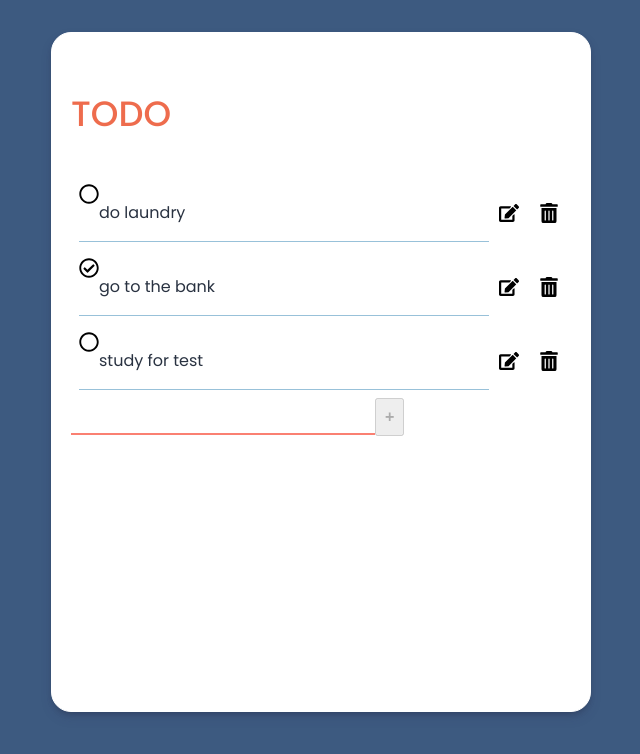
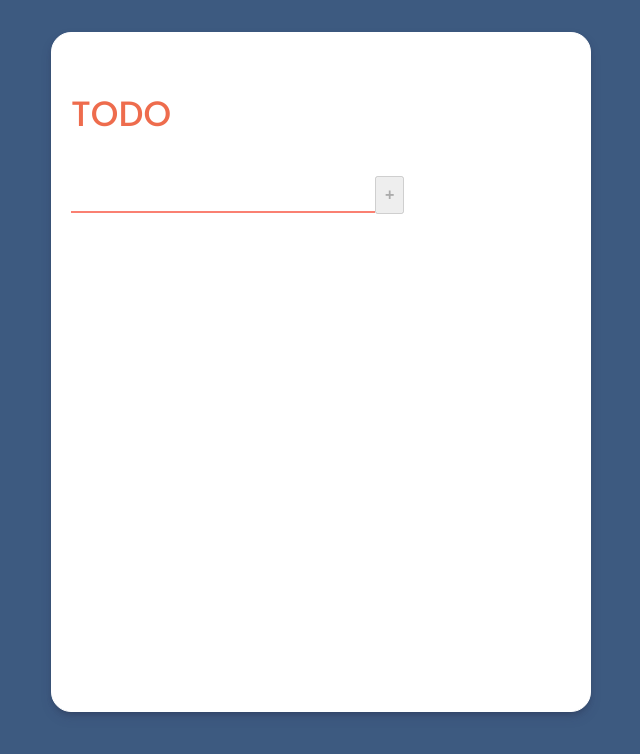
Before and after one commit to dwainejade/dwaine-todo-list, a React (Create React App) app: page / in a window 1280 px wide. Shown: the top 754 px of the page, without its empty margins (319-959 px from the left). Built offline with nearby package versions, Linux system fonts and the light colour scheme.

Commit message:
localstorage hook added

```diff
--- a/src/components/Todo.js
+++ b/src/components/Todo.js
@@ -10,14 +10,13 @@ import "./todo.css";
 import { TodoContext } from "./TodoContext";
 
 export default function Todo({ todo }) {
-  const [todos, setTodos] = useContext(TodoContext);
+  const [todos, setTodos, storage, setStorage] = useContext(TodoContext);
   const [input, setInput] = useState(todo.text);
 
   const markComplete = (id) => {
     todos.map((todo) => {
       if (todo.id === id) {
         todo.completed = !todo.completed;
-        console.log("done", todo);
       }
       return todo;
     });
@@ -69,22 +68,23 @@ export default function Todo({ todo }) {
         </div>
       ) : (
         <div className="item-wrapper">
-          <div
-            className="left-wrapper"
-
-            // style={{ border: "1px solid", width: "500px", margin: "20px auto" }}
-          >
-            <div onClick={() => markComplete(todo.id)}>
-              {todo.completed ? (
+          {todo.completed ? (
+            <div className="left-wrapper">
+              <div onClick={() => markComplete(todo.id)}>
                 <FaRegCheckCircle className="checkbox" size={20} />
-              ) : (
-                <FaRegCircle className="empty-checkbox" size={20} />
-              )}
+              </div>
+              <p className="strike">{todo.text}</p>
             </div>
-            <p className="text">{todo.text}</p>
-            {/* <p>id: {todo.id}</p> */}
-            {/* <p>completed: {todo.completed.toString()}</p> */}
-          </div>
+          ) : (
+            <div className="left-wrapper">
+              <div onClick={() => markComplete(todo.id)}>
+                <FaRegCircle className="checkbox" size={20} />
+              </div>
+              <p className="text">{todo.text}</p>
+            </div>
+          )}
+          {/* <p>id: {todo.id}</p> */}
+          {/* <p>completed: {todo.completed.toString()}</p> */}
           <div className="icons">
             <FaEdit
               className="edit"
--- a/src/components/TodoContext.js
+++ b/src/components/TodoContext.js
@@ -1,46 +1,51 @@
-import React, { useState, createContext } from "react";
+import React, { useState, createContext, useEffect } from "react";
 
 export const TodoContext = createContext();
 
 export const TodoProvider = (props) => {
-  const [todos, setTodos] = useState([
-    {
-      id: 1,
-      text: "do laundry",
-      completed: false,
-      edit: false
-    },
-    {
-      id: 2,
-      text: "go to the bank",
-      completed: true,
-      edit: false
-    },
-    {
-      id: 3,
-      text: "study for test",
-      completed: false,
-      edit: false
-    }
-  ]);
+  const [storage, setStorage] = useLocalStorage("todo", []);
+  const [todos, setTodos] = useState(storage);
 
-  // // localStorage
-  // const todoStorage = {
-  //     fetch: function () {
-  //         let todos = JSON.parse(localStorage.getItem('todo-app') || '[]')
-  //         todos.forEach(function (todo, index) {
-  //             todo.id = index
-  //         })
-  //         todoStorage.uid = todos.length
-  //         return todos
-  //     },
-  //     save: function (todos) {
-  //         localStorage.setItem('todo-app', JSON.stringify(todos))
-  //     }
-  // }
+  useEffect(() => {
+    setStorage(todos);
+  }, [todos]);
+
+  function useLocalStorage(key, initialValue) {
+    // State to store our value
+    // Pass initial state function to useState so logic is only executed once
+    const [storedValue, setStoredValue] = useState(() => {
+      try {
+        // Get from local storage by key
+        const item = window.localStorage.getItem(key);
+        // Parse stored json or if none return initialValue
+        return item ? JSON.parse(item) : initialValue;
+      } catch (error) {
+        // If error also return initialValue
+        console.log(error);
+        return initialValue;
+      }
+    });
+    // Return a wrapped version of useState's setter function that ...
+    // ... persists the new value to localStorage.
+    const setValue = (value) => {
+      try {
+        // Allow value to be a function so we have same API as useState
+        const valueToStore =
+          value instanceof Function ? value(storedValue) : value;
+        // Save state
+        setStoredValue(valueToStore);
+        // Save to local storage
+        window.localStorage.setItem(key, JSON.stringify(valueToStore));
+      } catch (error) {
+        // A more advanced implementation would handle the error case
+        console.log(error);
+      }
+    };
+    return [storedValue, setValue];
+  }
 
   return (
-    <TodoContext.Provider value={[todos, setTodos]}>
+    <TodoContext.Provider value={[todos, setTodos, storage, setStorage]}>
       {props.children}
     </TodoContext.Provider>
   );
--- a/src/components/TodoList.js
+++ b/src/components/TodoList.js
@@ -6,6 +6,7 @@ import { TodoContext } from "./TodoContext";
 function TodoList() {
   const [todos, setTodos] = useContext(TodoContext);
   const [input, setInput] = useState("");
+  const [showCompleted, setShowCompleted] = useState(true);
 
   function newTodo(text) {
     return { text, id: Date.now(), completed: false };
@@ -18,11 +19,13 @@ function TodoList() {
     console.log("todo added: ", todos);
   };
 
+  const newTodos = todos.filter((todo) => todo.completed === false);
+
   return (
     <div>
-            {todos.map((todo) => (
-                <Todo todo={todo} key={todo.id} />
-            ))}
+      {showCompleted
+        ? todos.map((todo) => <Todo todo={todo} key={todo.id} />)
+        : newTodos.map((todo) => <Todo todo={todo} key={todo.id} />)}
       <form>
         <input
           type="text"
--- a/src/components/todo.css
+++ b/src/components/todo.css
@@ -4,22 +4,42 @@
   width: 100%;
   padding: 0.5rem;
 }
+
 .text {
   color: #293241;
 }
+
 .left-wrapper {
-  border-bottom: 1px solid #98C1D9;
+  border-bottom: 1px solid #98c1d9;
   max-width: 100%;
   min-width: 300px;
   display: flex;
   flex: 4;
-}
-.todo-title {
-  text-align: justify;
-  padding-left: 1rem;
+  align-items: center;
 }
 
-.radio {
+@keyframes strike {
+  from {
+    text-decoration-color: transparent;
+    color: #293241;
+  }
+  to {
+    text-decoration-color: auto;
+    color: silver;
+  }
+}
+.strike {
+  text-decoration: line-through;
+  animation: strike 0.4s linear;
+  color: silver;
+}
+
+/* .todo-title {
+  text-align: center;
+  padding-left: 2rem;
+} */
+
+/* .radio {
   width: 20px;
   height: 20px;
   border: 1px solid;
@@ -38,6 +58,11 @@
   align-self: center;
   margin: auto;
   border-radius: 15px;
+} */
+
+.checkbox {
+  cursor: pointer;
+  padding-right: 10px;
 }
 
 .icons {
@@ -60,6 +85,6 @@ input {
   transition: padding 0.3s 0.2s ease;
 }
 
-input:focus{
+input:focus {
   outline: none;
 }
```
Also changed, not shown: src/components/LocalStorage.js (added). Lines whose indentation alone changed are shown as unchanged.
